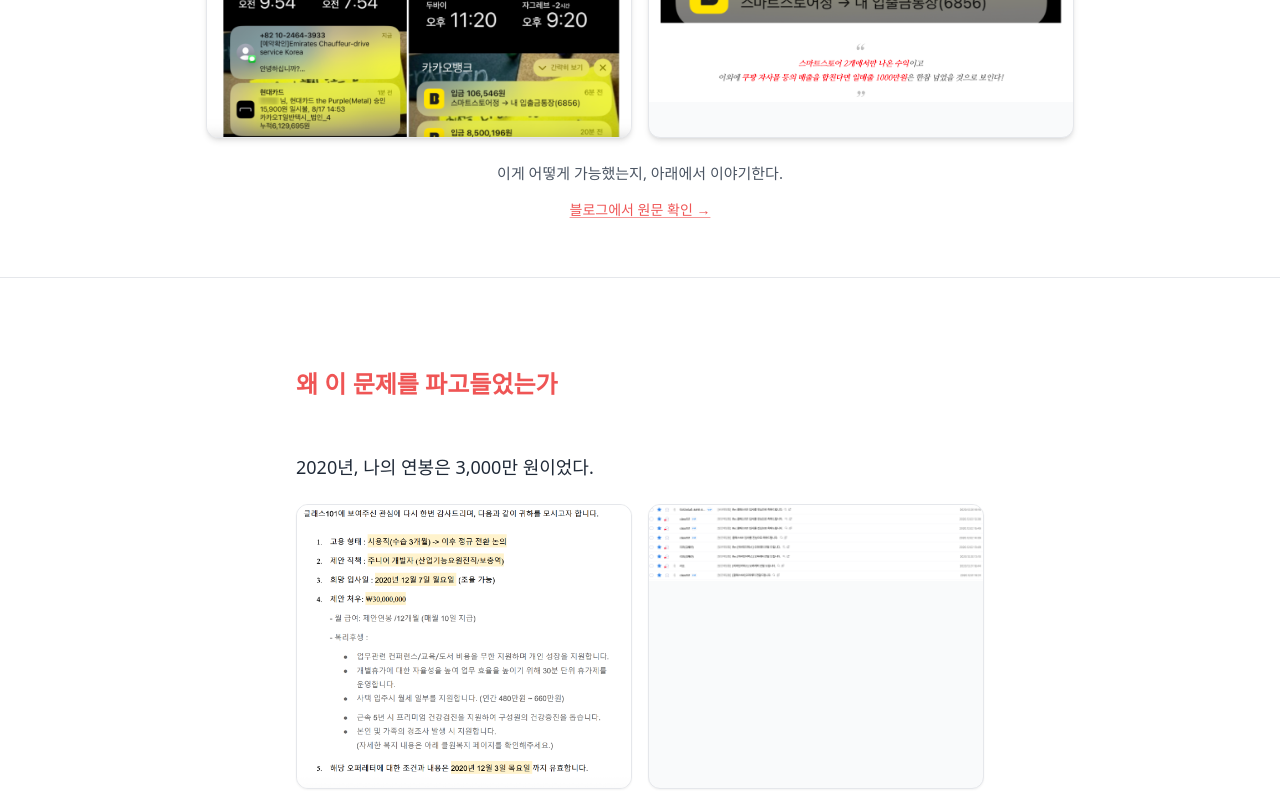
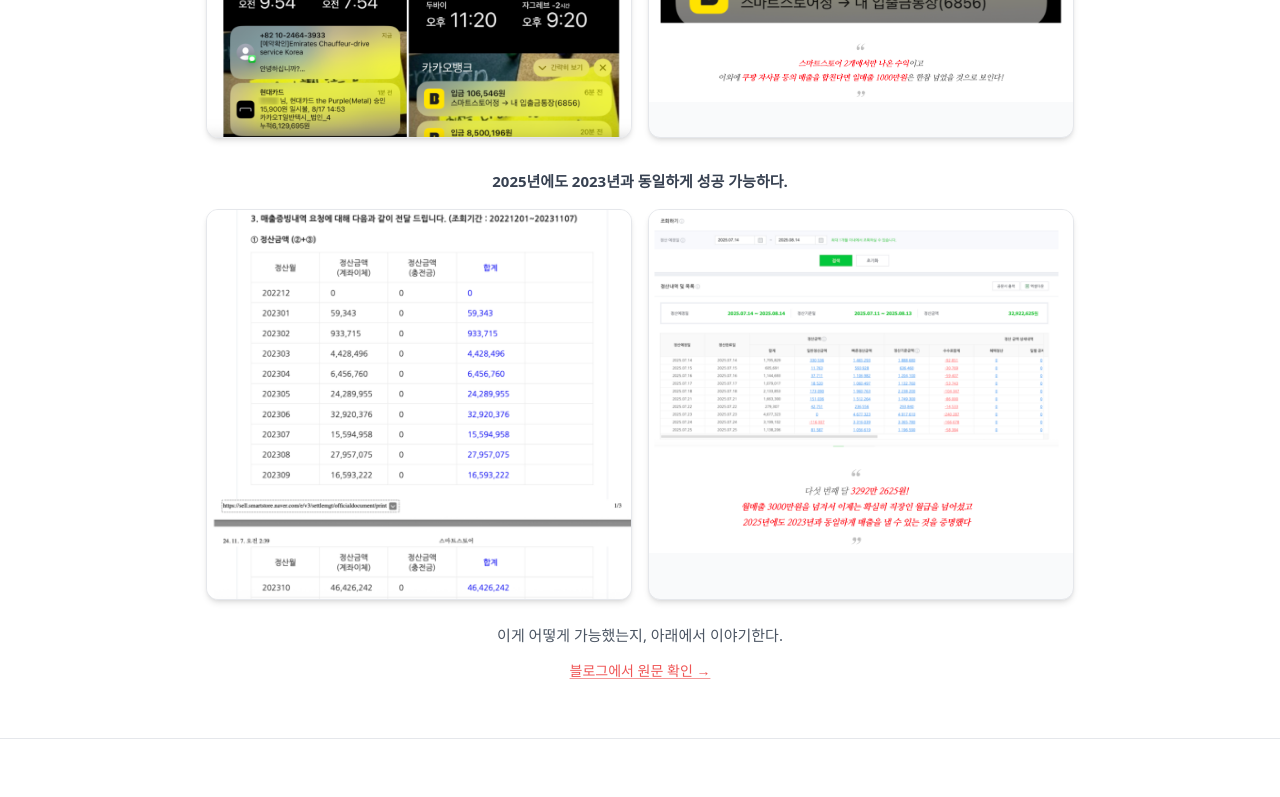
Before and after one commit to almondmusic/leviosa_aiwaitlist, a Next.js app: page / in a window 1280 px wide. Shown: the part 1391-2188 px from the top of the page. Built offline with nearby package versions, Linux system fonts and the light colour scheme; a web font is replaced by a local one.

Commit message:
feat: 2025년 사례도 추가

```diff
--- a/src/app/page.tsx
+++ b/src/app/page.tsx
@@ -41,7 +41,7 @@ export default function Home() {
             <p className="mb-6 text-center text-[18px] font-bold text-gray-900 md:text-[22px]">
               퍼스트 클래스로 두바이 가는 동안,
               <br className="sm:hidden" />
-              스마트스토어 하루 매출 1,000만 원.
+              하루 매출 1,000만 원.
             </p>
             <div className="grid grid-cols-1 gap-4 sm:grid-cols-2">
               <div className="overflow-hidden rounded-xl border border-gray-200 bg-gray-50 shadow-md">
@@ -55,6 +55,25 @@ export default function Home() {
                 <img
                   src="/smartstore_1day_revenue.png"
                   alt="스마트스토어 일매출 1000만원 초과 입금 증거"
+                  className="h-auto w-full object-contain"
+                />
+              </div>
+            </div>
+            <p className="mt-8 text-center text-[15px] font-semibold text-gray-700">
+              2025년에도 2023년과 동일하게 성공 가능하다.
+            </p>
+            <div className="mt-4 grid grid-cols-1 gap-4 sm:grid-cols-2">
+              <div className="overflow-hidden rounded-xl border border-gray-200 bg-gray-50 shadow-md">
+                <img
+                  src="/2023_my_first_start.png"
+                  alt="2023년 스마트스토어 매출증빙"
+                  className="h-auto w-full object-contain"
+                />
+              </div>
+              <div className="overflow-hidden rounded-xl border border-gray-200 bg-gray-50 shadow-md">
+                <img
+                  src="/2025_new_smartstore_revenue.png"
+                  alt="2025년 스마트스토어 정산 3292만원"
                   className="h-auto w-full object-contain"
                 />
               </div>
```
